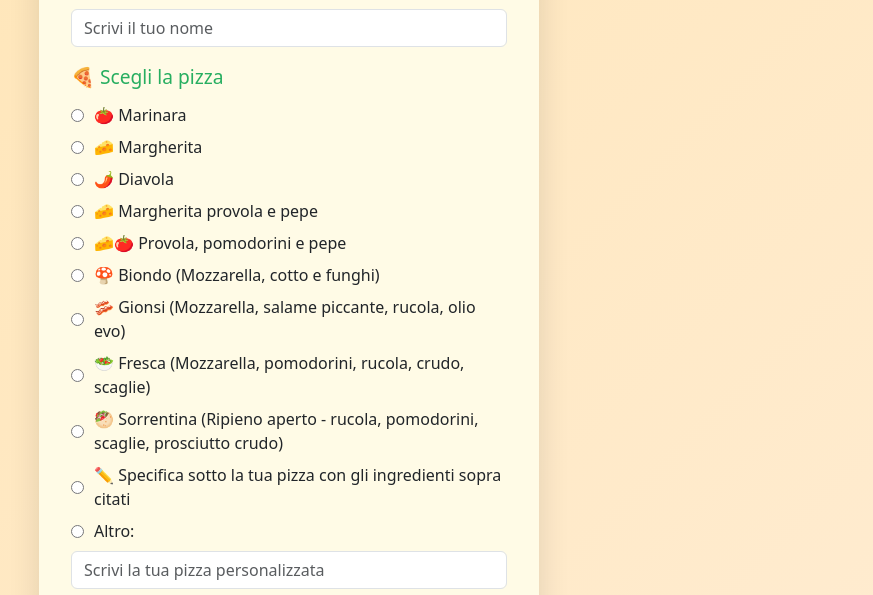
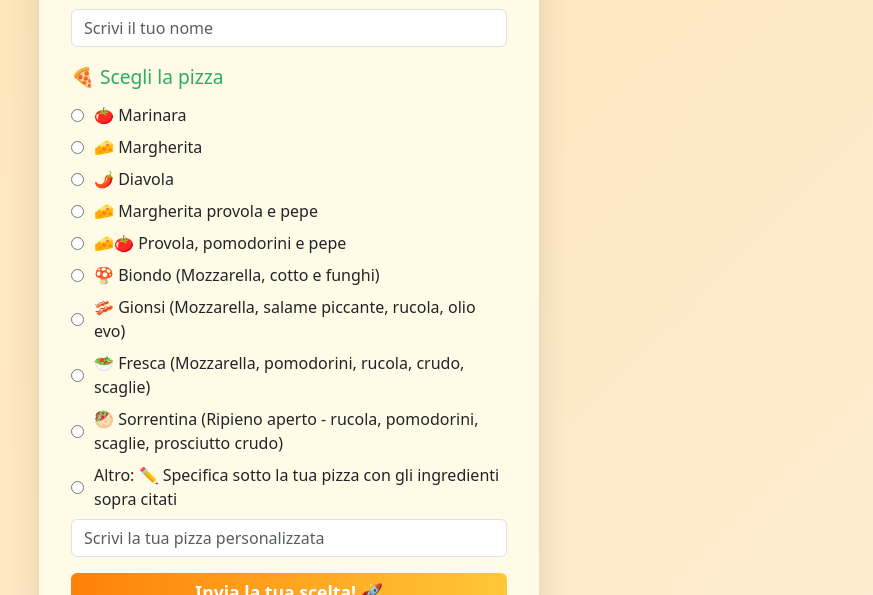
Before and after one commit to mrgionsi/pizzeria-gionsi, a plain HTML site: page index.html in a window 1280 px wide. Shown: the part 205-800 px from the top of the page, without its empty margins (351-1224 px from the left). Drawn offline with nearby package versions, Linux system fonts and the light colour scheme.

Commit message:
Added details to other

```diff
--- a/index.html
+++ b/index.html
@@ -173,17 +173,10 @@
                             🥙 Sorrentina (Ripieno aperto - rucola, pomodorini, scaglie, prosciutto crudo)
                         </label>
                     </div>
-                    <div class="radio">
-                        <label>
-                            <input type="radio" name="entry.1490613357"
-                                value="Specifica sotto la tua pizza con gli ingredienti sopra citati" required>
-                            ✏️ Specifica sotto la tua pizza con gli ingredienti sopra citati
-                        </label>
-                    </div>
                     <div class="radio mb-2">
                         <label>
                             <input type="radio" name="entry.1490613357" value="__other_option__" required>
-                            Altro:
+                            Altro: ✏️ Specifica sotto la tua pizza con gli ingredienti sopra citati
                         </label>
                         <input type="text" name="entry.1490613357.other_option_response" class="form-control mt-1"
                             placeholder="Scrivi la tua pizza personalizzata">
```
